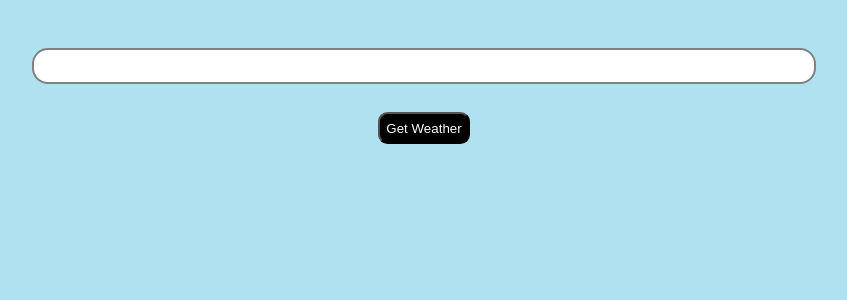
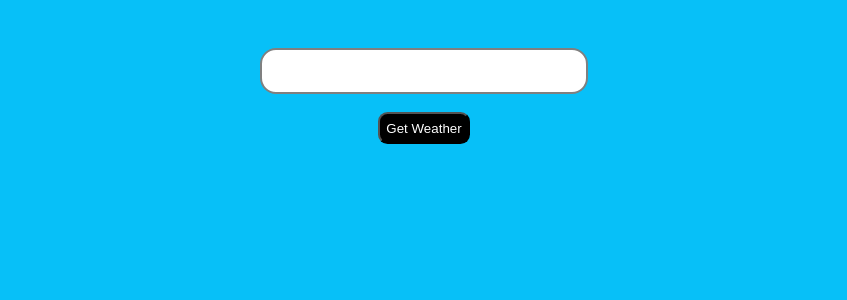
Before and after one commit to thatkhay/Atmosphere360, a React (Create React App) app in the folder atmosphere360/: page / in a window 1280 px wide. Shown: the top 300 px of the page, without its empty margins (216-1063 px from the left). Built offline with nearby package versions, Linux system fonts and the light colour scheme.

Commit message:
made responsive

```diff
--- a/atmosphere360/src/App.js
+++ b/atmosphere360/src/App.js
@@ -4,7 +4,7 @@ import MyPage from './pages/MyPage';
 
 function App() {
   return (
-    <div className="App" >
+    <div className="App" style={{ display: 'flex', alignItems: 'center', justifyContent: 'center' }}>
       <MyPage/>
     </div>
   );
--- a/atmosphere360/src/index.css
+++ b/atmosphere360/src/index.css
@@ -12,3 +12,13 @@ code {
   font-family: source-code-pro, Menlo, Monaco, Consolas, 'Courier New',
     monospace;
 }
+
+
+@media (min-width: 851px) {
+  .container {
+   background-color: rgb(7, 192, 248);
+  height: 100vh;
+   width: 100%;
+
+  }
+}
--- a/atmosphere360/src/pages/MyPage.jsx
+++ b/atmosphere360/src/pages/MyPage.jsx
@@ -1,6 +1,6 @@
 import React, { useState } from 'react';
 import axios from 'axios';
-
+import '../index.css'
 const MyPage = () => {
   const [weatherData, setWeatherData] = useState(null);
   const [inputedCity, setInputedCity] = useState('');
@@ -14,6 +14,7 @@ const MyPage = () => {
         setWeatherData(response.data);
         setError('');
         console.log(response.data);
+        setInputedCity('')
       })
       .catch(error => {
         console.error('Error fetching weather data:', error);
@@ -30,8 +31,8 @@ const MyPage = () => {
 
   return (
     <div className='container' style={{ padding: '0 1rem' }}>
-      <div style={{marginTop: '3rem' , display: 'flex' , alignItems: 'center', flexDirection:'column', justifyContent: 'space-between', height: '6rem'}}>
-      <input type="text" value={inputedCity} onChange={handleInput}  style={{ height:'2rem', borderRadius: '1rem', width: '60%', padding: '0 1rem', fontWeight: '700', textTransform:'capitalize', border: '2px solid gray'}}/>
+      <div style={{marginTop: '3rem' , display: 'flex' , alignItems: 'center', flexDirection:'column', justifyContent: 'space-between', height: '6rem', width: 'auto'}}>
+      <input  type="text" value={inputedCity} onChange={handleInput}  style={{ height:'2.5rem', borderRadius: '1rem', width: '20rem', fontWeight: '700', textTransform:'capitalize', border: '2px solid gray'}}/>
       <button style={{ textTransform:'capitalize', height: '2rem', color: 'white', backgroundColor: 'black', borderRadius: '.6rem' }} onClick={getWeatherData}>get weather</button>
       </div>
 
@@ -45,10 +46,10 @@ const MyPage = () => {
           <img style={{ height: '7rem', width: '7rem' }} src={`${weatherIconUrl}${weatherData.weather[0].icon}.png`} alt="Weather Icon" />
           <p style={{ textTransform: 'capitalize', fontSize: '1.5rem', fontWeight: '700'  }}>feels like: {weatherData.main.temp.toFixed()} °f</p>
 
-          <div style={{ display: 'grid' , gap: '1rem', alignItems: 'center', justifyContent: 'center', gridTemplateColumns: 'repeat(3, 1fr )', marginTop: '5rem', width:'100%', textAlign: 'center'}}>
+          <div  className='otherInfo' style={{ display: 'grid' , gap: '1rem', alignItems: 'center', justifyContent: 'center', gridTemplateColumns: 'repeat(3, 1fr )', marginTop: '5rem', width:'100%', textAlign: 'center'}}>
 
       <div style={{ textTransform: 'capitalize', backgroundColor: 'black', color: 'white', padding: '0 0 7px 0', borderRadius: '1rem' }}>
-            <p>Humidity:  </p>
+            <p>Humidity  </p>
              <p> {weatherData.main.humidity}%</p>
         </div>
           <div style={{ textTransform: 'capitalize', backgroundColor: 'black', color: 'white', padding: '0 0 7px 0', borderRadius: '1rem' }}>
```
